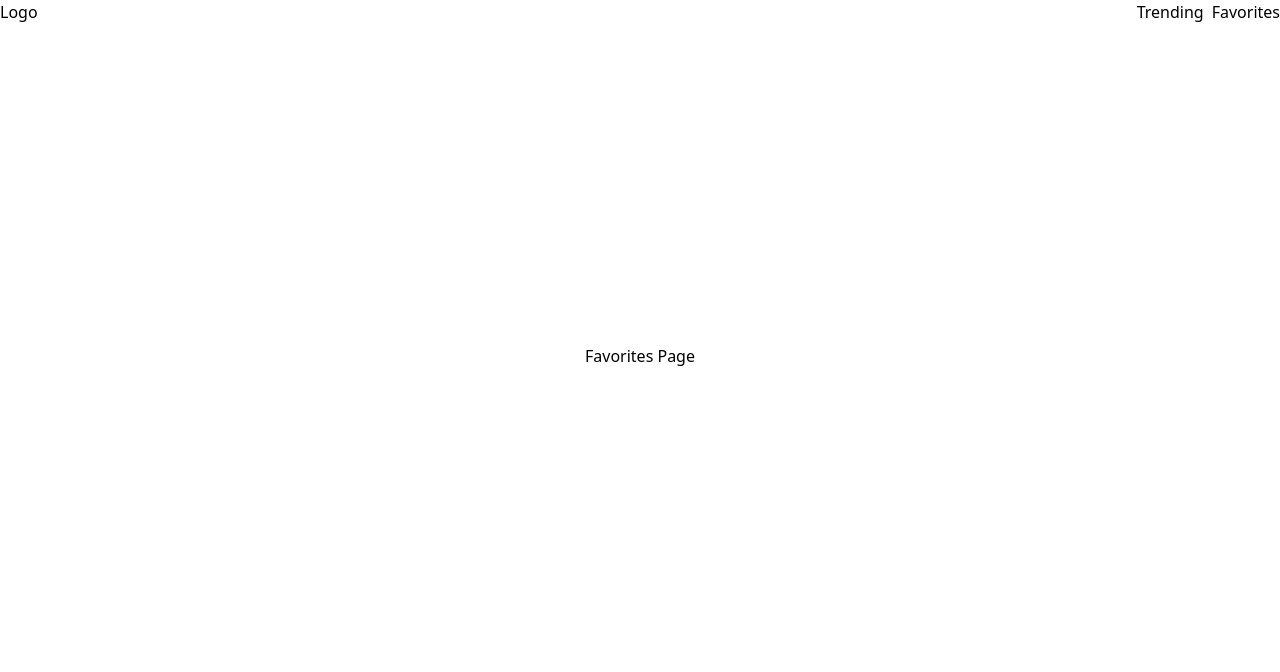
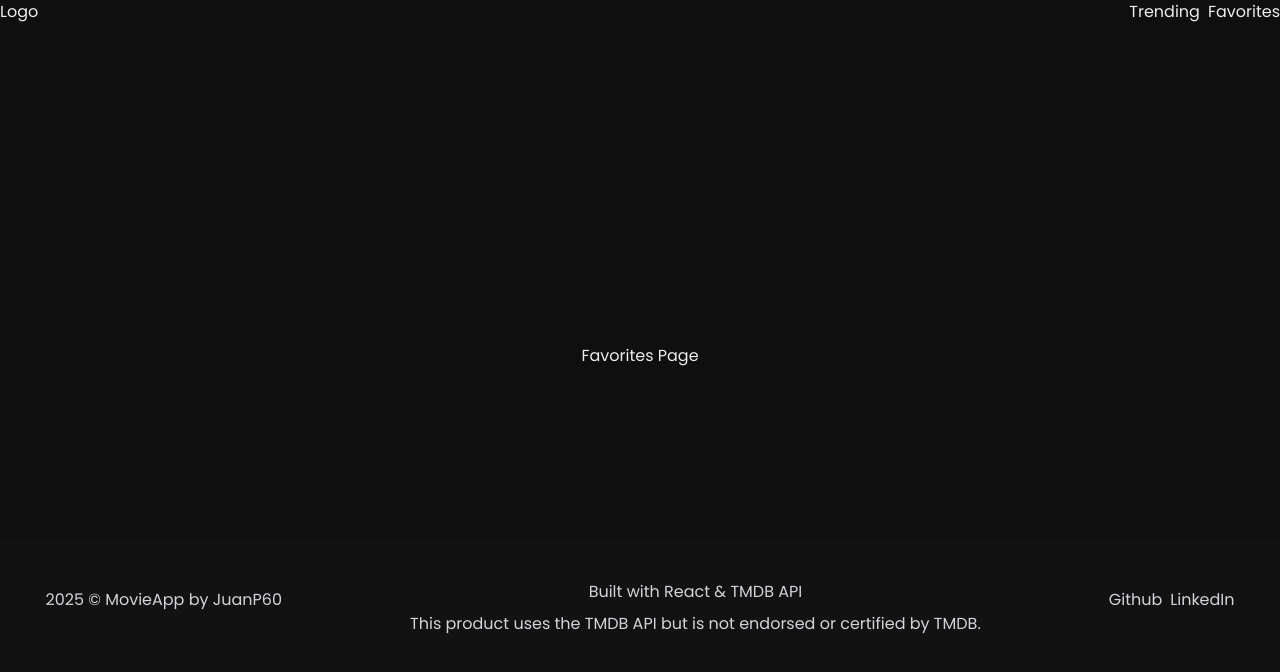
Before and after one commit to JuanP60/Movies-App, a React (Vite) app: page /#/favorites in a window 1280 px wide. Shown: the top 672 px of the page. Built offline with nearby package versions, Linux system fonts and the light colour scheme.

Commit message:
footer añadido

```diff
--- a/index.html
+++ b/index.html
@@ -3,6 +3,9 @@
   <head>
     <meta charset="UTF-8" />
     <link rel="icon" type="image/svg+xml" href="/vite.svg" />
+    <link rel="preconnect" href="https://fonts.googleapis.com">
+    <link rel="preconnect" href="https://fonts.gstatic.com" crossorigin>
+    <link href="https://fonts.googleapis.com/css2?family=Poppins:ital,wght@0,100;0,200;0,300;0,400;0,500;0,600;0,700;0,800;0,900;1,100;1,200;1,300;1,400;1,500;1,600;1,700;1,800;1,900&display=swap" rel="stylesheet">
     <meta name="viewport" content="width=device-width, initial-scale=1.0" />
     <title>movies-app</title>
   </head>
--- a/src/routes/Home/Categories/Categories.jsx
+++ b/src/routes/Home/Categories/Categories.jsx
@@ -1,5 +1,6 @@
 import React from "react";
 import { Header } from "../../../ui/Header/Header";
+import { Footer } from "../../../ui/Footer/Footer";
 import { useParams, useNavigate } from "react-router-dom";
 import { useApiTMDB } from "../../../hooks/ProviderApiTMDB";
 
@@ -45,6 +46,8 @@ function Categories () {
                     ))}
                 </ul>
             </div>
+
+            <Footer />
         </>
     );
 }
--- a/src/routes/Home/Favorites/index.jsx
+++ b/src/routes/Home/Favorites/index.jsx
@@ -1,4 +1,5 @@
 import { Header } from "../../../ui/Header/Header";
+import { Footer } from "../../../ui/Footer/Footer";
 import { useLocalStorage } from "../../../hooks/useLocalStorage";
 import { FavoritesFunc } from "../../../ui/Favorites/FavoritesFunc";
 import { useNavigate } from "react-router-dom";
@@ -52,6 +53,7 @@ function Favorites() {
                 </ul>
             </div>
 
+            <Footer />
         </div>
     );
 }
--- a/src/routes/Home/MovieInfo/MovieInfo.jsx
+++ b/src/routes/Home/MovieInfo/MovieInfo.jsx
@@ -1,5 +1,6 @@
 import React from "react";
 import { Header } from "../../../ui/Header/Header";
+import { Footer } from "../../../ui/Footer/Footer";
 import { useParams, useNavigate } from "react-router-dom";
 import { useApiTMDB } from "../../../hooks/ProviderApiTMDB";
 import { useLocalStorage } from "../../../hooks/useLocalStorage";
@@ -50,8 +51,9 @@ function MovieInfo() {
                 />
 
                 <div className="flex justify-center gap-6">
-                    <div>
+                    <div className="w-[400px] h-[500px] overflow-hidden rounded-xl cursor-pointer transition transform hover:-translate-y-2 hover:scale-105">
                         <img
+                        className="w-full h-full object-cover"
                         src={`${baseURL}${size}${movieDetailsState.movieDetails.poster_path}`}
                         alt="movie-poster" />
                     </div>
@@ -110,6 +112,8 @@ function MovieInfo() {
                     </ul>
                 </div>
             </div>
+
+            <Footer />
         </div>
     );
 }
--- a/src/routes/Home/Trending/Trending.jsx
+++ b/src/routes/Home/Trending/Trending.jsx
@@ -1,5 +1,6 @@
 import React from "react";
 import { Header } from "../../../ui/Header/Header";
+import { Footer } from "../../../ui/Footer/Footer";
 import { useApiTMDB } from "../../../hooks/ProviderApiTMDB";
 import { useNavigate } from "react-router-dom";
 import { useLocalStorage } from "../../../hooks/useLocalStorage";
@@ -56,6 +57,7 @@ function Trending() {
                 </ul>
             </div>
 
+            <Footer />
         </>
     );
 }
--- a/src/routes/Home/index.jsx
+++ b/src/routes/Home/index.jsx
@@ -1,6 +1,7 @@
 import { Header } from "../../ui/Header/Header";
 import { MoviesDashBoard } from "../../ui/DashBoard/DashBoard";
 import { CategoriesList } from "../../ui/CategoriesList/CategoriesList";
+import { Footer } from "../../ui/Footer/Footer";
 
 function Home() {
     return (
@@ -8,6 +9,7 @@ function Home() {
             <Header />
             <CategoriesList />
             <MoviesDashBoard />
+            <Footer />
         </div>
     );
 }
--- a/src/routes/index.css
+++ b/src/routes/index.css
@@ -1 +1,18 @@
 @import "tailwindcss";
+
+@theme {
+    --color-background: #0F0F0F;
+    --color-footer: #121212; /* rojo claro */
+    --color-footer-border: #A73737;
+
+    --color-text-primary: #EDEDED;
+    --color-text-secondary: #D1D5DB;
+
+    --font-poppins: "Poppins", system-ui, sans-serif;
+}
+
+@layer base {
+  body {
+    @apply bg-background text-text-primary font-poppins;
+  }
+}
--- /dev/null
+++ b/src/ui/Footer/Footer.jsx
@@ -0,0 +1,22 @@
+function Footer () {
+
+    const year = new Date().getFullYear(); // current year
+
+    return (
+        <div className="flex justify-center mt-36 p-10 gap-32 bg-footer text-text-secondary">
+            <div className="mt-2">
+                <span> {year} © MovieApp by JuanP60</span>
+            </div>
+            <div className="flex flex-col items-center gap-2">
+                <span>Built with React & TMDB API</span>
+                <span>This product uses the TMDB API but is not endorsed or certified by TMDB.</span>
+            </div>
+            <div className="flex justify-center gap-2 mt-2">
+                <span>Github</span>
+                <span>LinkedIn</span>
+            </div>
+        </div>
+    )
+}
+
+export {Footer};
```
